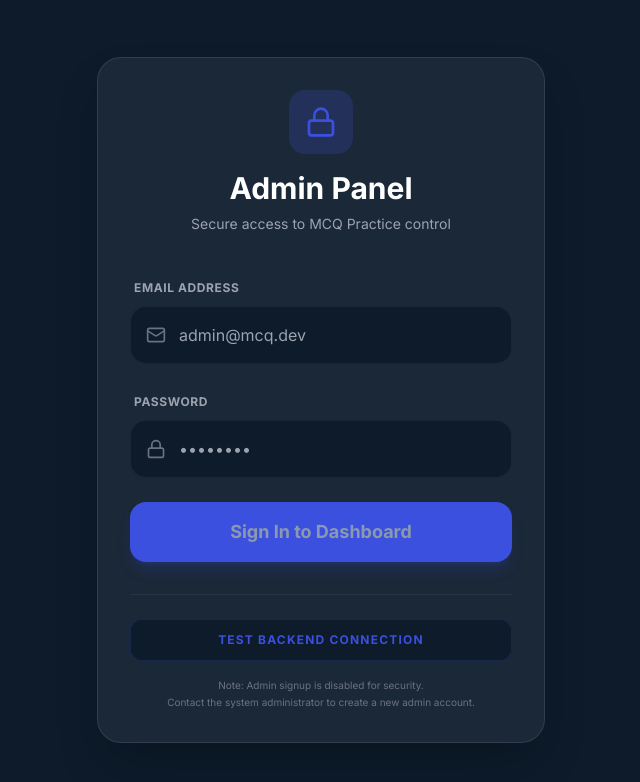
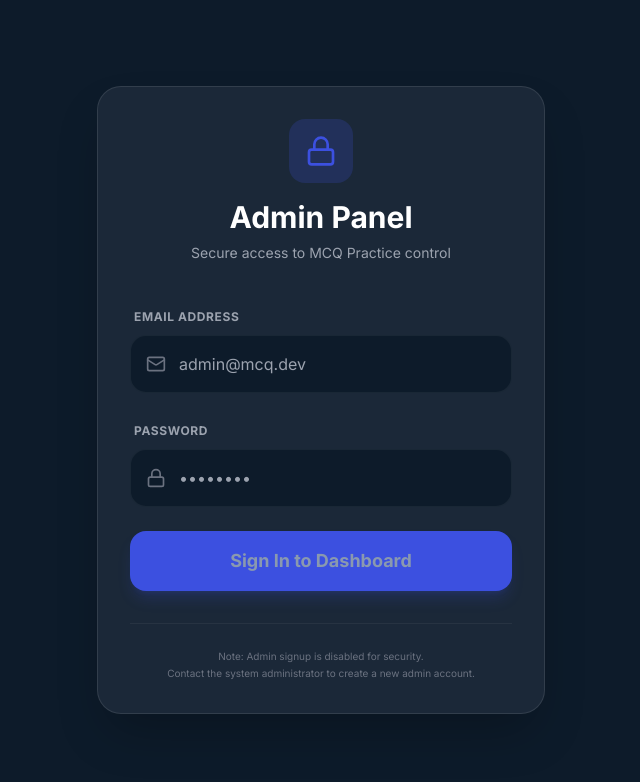
Before and after one commit to sjbose07/-memory-sprint-admin, a Next.js app: page /login in a window 1280 px wide. Shown: the top 782 px of the page, without its empty margins (319-959 px from the left). Built offline with nearby package versions, Linux system fonts and the light colour scheme; no server answers.

Commit message:
test backend button removed from login page

```diff
--- a/src/app/login/page.tsx
+++ b/src/app/login/page.tsx
@@ -111,22 +111,6 @@ export default function LoginPage() {
         </form>
 
         <div className="mt-8 pt-6 border-t border-white/5 space-y-4">
-          <button
-            onClick={async () => {
-              try {
-                const start = Date.now();
-                const res = await api.get("/health");
-                const latency = Date.now() - start;
-                alert(`✅ Connection Successful!\nBackend is alive at: ${api.defaults.baseURL}\nLatency: ${latency}ms\nStatus: ${res.data.status}`);
-              } catch (err: any) {
-                alert(`❌ Connection Failed!\nBackend: ${api.defaults.baseURL}\nError: ${err.message}\nCheck if Hugging Face Space is 'Running'.`);
-              }
-            }}
-            className="w-full bg-[#0D1B2A] hover:bg-[#1a222c] text-primary text-xs font-bold py-3 rounded-xl border border-primary/20 transition-all uppercase tracking-widest"
-          >
-            Test Backend Connection
-          </button>
-
           <p className="text-[10px] text-gray-500 text-center leading-relaxed">
             Note: Admin signup is disabled for security. <br />
             Contact the system administrator to create a new admin account.
```
